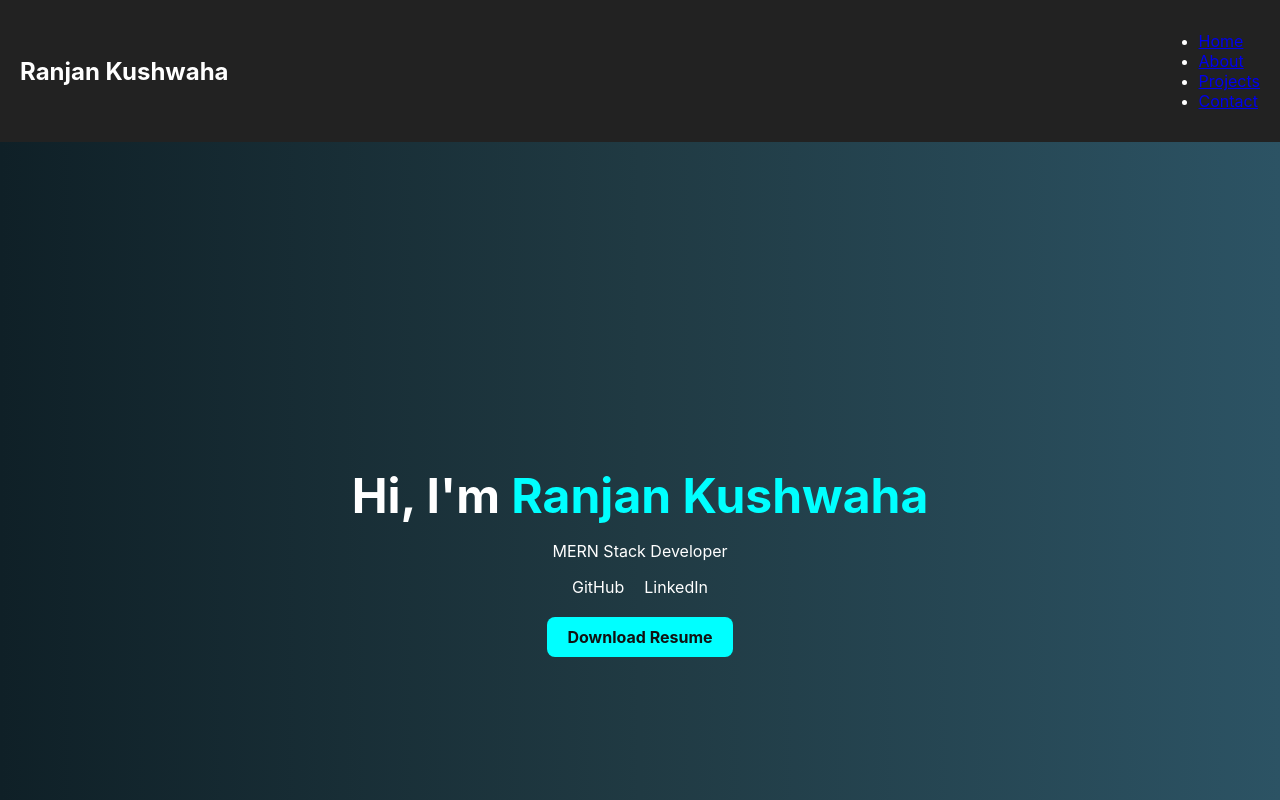
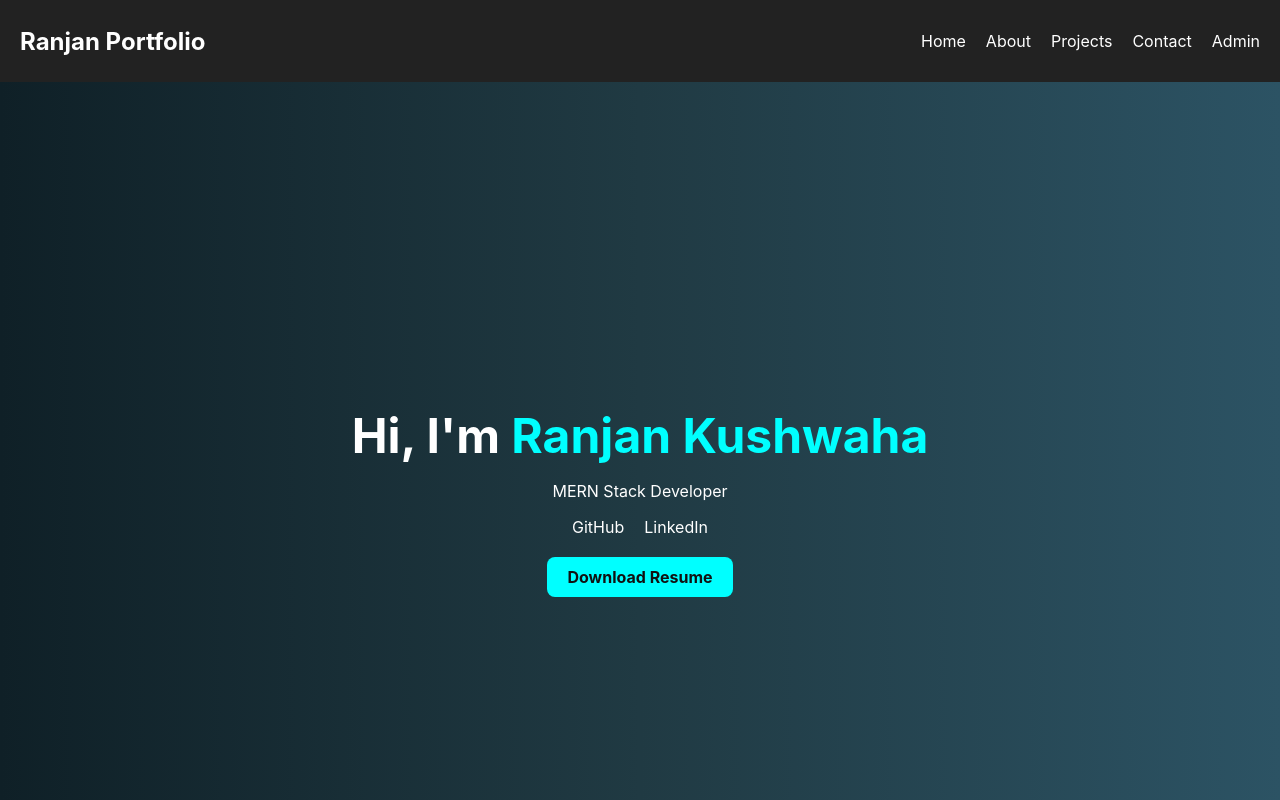
Before and after one commit to ranjan986/my-portfolio, a React (Create React App) app: page / in a window 1280 px wide. Shown: the top 800 px of the page. Built offline with nearby package versions, Linux system fonts and the light colour scheme.

Commit message:
Update Navbar.js

```diff
--- a/src/components/Navbar.js
+++ b/src/components/Navbar.js
@@ -1,15 +1,29 @@
-import React from 'react';
+import React, { useState } from 'react';
 import './Navbar.css';
 
 const Navbar = () => {
+  const [isOpen, setIsOpen] = useState(false);
+
+  const toggleMenu = () => {
+    setIsOpen(!isOpen);
+  };
+
   return (
     <nav className="navbar">
-      <h2>Ranjan Kushwaha</h2>
-      <ul>
-        <li><a href="#home">Home</a></li>
-        <li><a href="#about">About</a></li>
-        <li><a href="#projects">Projects</a></li>
-        <li><a href="#contact">Contact</a></li>
+      <div className="logo">Ranjan Portfolio</div>
+
+      {/* Hamburger Icon */}
+      <div className="hamburger" onClick={toggleMenu}>
+        ☰
+      </div>
+
+      {/* Menu Items */}
+      <ul className={`nav-links ${isOpen ? 'open' : ''}`}>
+        <li><a href="/">Home</a></li>
+        <li><a href="/about">About</a></li>
+        <li><a href="/projects">Projects</a></li>
+        <li><a href="/contact">Contact</a></li>
+        <li><a href="/admin">Admin</a></li>
       </ul>
     </nav>
   );
```
